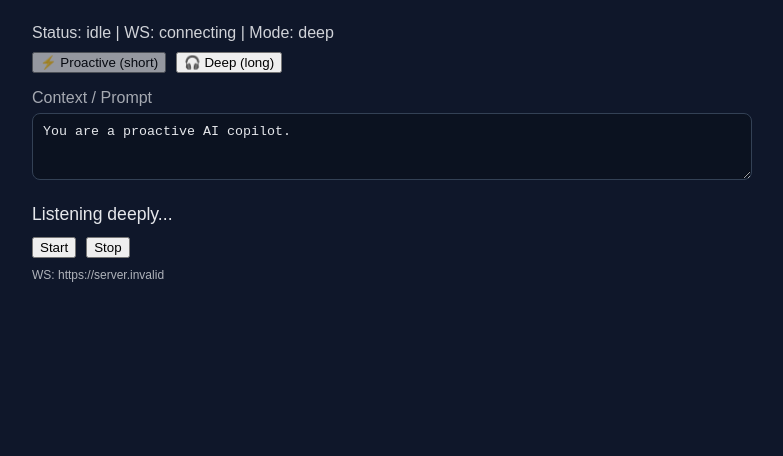
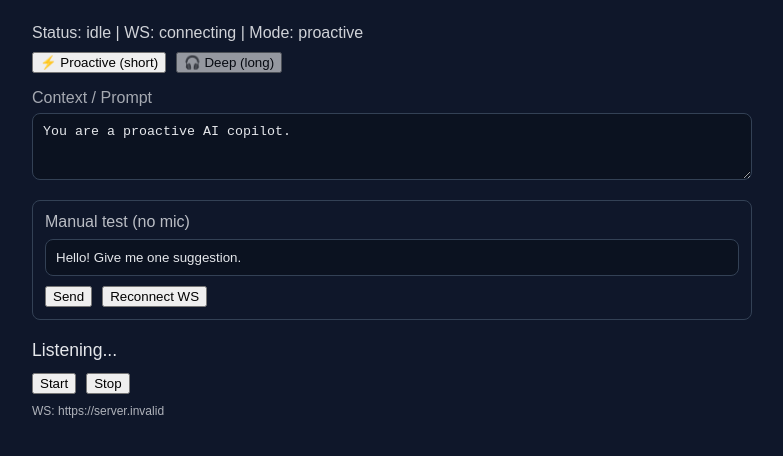
Before and after one commit to hosseinayoubi/aico, a React (Vite) app in the folder frontend/: page / in a window 1280 px wide. Shown: the top 456 px of the page, without its empty margins (248-1031 px from the left). Built offline with nearby package versions, Linux system fonts and the light colour scheme; no server answers.

Commit message:
Update App.jsx

```diff
--- a/frontend/src/App.jsx
+++ b/frontend/src/App.jsx
@@ -8,11 +8,12 @@ function makeId() {
 }
 
 export default function App() {
-  const [status, setStatus] = useState("idle"); // idle | unsupported | listening | thinking | replying | ws_error
-  const [wsStatus, setWsStatus] = useState("disconnected"); // disconnected | connecting | connected | reconnecting
+  const [status, setStatus] = useState("idle");
+  const [wsStatus, setWsStatus] = useState("disconnected");
   const [reply, setReply] = useState("");
   const [systemPrompt, setSystemPrompt] = useState("You are a proactive AI copilot.");
-  const [mode, setMode] = useState("deep"); // deep | proactive
+  const [mode, setMode] = useState("proactive");
+  const [testText, setTestText] = useState("Hello! Give me one suggestion.");
 
   const recognitionRef = useRef(null);
   const wsRef = useRef(null);
@@ -30,47 +31,44 @@ export default function App() {
 
   function connectWS() {
     if (!WS_URL) {
+      console.log("❌ Missing VITE_WS_URL");
       setWsStatus("ws_error");
       setStatus("ws_error");
       return;
     }
 
-    // if already open/connecting, skip
     const cur = wsRef.current;
-    if (cur && (cur.readyState === WebSocket.OPEN || cur.readyState === WebSocket.CONNECTING)) {
-      return;
-    }
+    if (cur && (cur.readyState === WebSocket.OPEN || cur.readyState === WebSocket.CONNECTING)) return;
 
-    setWsStatus((prev) => (prev === "connected" ? "connected" : "connecting"));
+    console.log("🔌 Connecting WS to:", WS_URL);
+    setWsStatus("connecting");
 
     const ws = new WebSocket(WS_URL);
     wsRef.current = ws;
 
     ws.onopen = () => {
+      console.log("✅ WS open");
       cleanupReconnectTimer();
       setWsStatus("connected");
     };
 
     ws.onmessage = (evt) => {
+      console.log("📥 WS message:", evt.data);
+
       try {
         const msg = JSON.parse(evt.data || "{}");
 
-        if (msg.type === "status") {
-          // optional: show model somewhere later
-          return;
-        }
+        if (msg.type === "status") return;
 
         if (msg.type === "reply") {
-          // ignore old replies if requestId doesn't match last request
           if (msg.requestId && msg.requestId !== lastRequestIdRef.current) return;
-
           setReply(msg.reply || "");
           setStatus("replying");
           return;
         }
 
         if (msg.type === "error") {
-          console.error("WS error:", msg);
+          console.error("WS error payload:", msg);
           setStatus("backend_error");
           setReply("Backend error. Check Railway logs.");
           return;
@@ -80,24 +78,26 @@ export default function App() {
       }
     };
 
-    ws.onerror = () => {
+    ws.onerror = (e) => {
+      console.log("❌ WS error", e);
       setWsStatus("ws_error");
       setStatus("ws_error");
     };
 
     ws.onclose = () => {
+      console.log("⚠️ WS closed → reconnecting...");
       setWsStatus("reconnecting");
 
       cleanupReconnectTimer();
-      reconnectTimerRef.current = setTimeout(() => {
-        connectWS();
-      }, 1200);
+      reconnectTimerRef.current = setTimeout(() => connectWS(), 1200);
     };
   }
 
-  function sendToBackend(spokenText) {
+  function sendToBackend(text) {
     const ws = wsRef.current;
+
     if (!ws || ws.readyState !== WebSocket.OPEN) {
+      console.log("⚠️ WS not open, reconnecting...");
       setReply("WebSocket not connected. Reconnecting...");
       setStatus("ws_error");
       connectWS();
@@ -107,23 +107,22 @@ export default function App() {
     const requestId = makeId();
     lastRequestIdRef.current = requestId;
 
+    console.log("📤 sending to WS:", { text, mode, requestId });
+
     setStatus("thinking");
-
     ws.send(
       JSON.stringify({
         type: "chat",
-        text: spokenText,
+        text,
         system: systemPrompt,
-        mode, // deep or proactive
+        mode,
         requestId,
       })
     );
   }
 
   useEffect(() => {
-    // init WS
     connectWS();
-
     return () => {
       cleanupReconnectTimer();
       try {
@@ -134,10 +133,10 @@ export default function App() {
   }, []);
 
   useEffect(() => {
-    // init SpeechRecognition
     const SR = window.SpeechRecognition || window.webkitSpeechRecognition;
 
     if (!SR) {
+      console.log("❌ SpeechRecognition unsupported");
       setStatus("unsupported");
       return;
     }
@@ -147,19 +146,20 @@ export default function App() {
     rec.continuous = true;
     rec.interimResults = false;
 
+    rec.onstart = () => console.log("🎤 recognition started");
+    rec.onend = () => console.log("🎤 recognition ended");
+
     rec.onresult = (e) => {
       const spoken = e.results[e.results.length - 1][0].transcript;
+      console.log("🎤 onresult fired:", spoken);
+
       if (!spoken || !spoken.trim()) return;
-
-      // send via WS
       sendToBackend(spoken);
     };
 
-    rec.onerror = () => setStatus("idle");
-    rec.onend = () => {
-      // اگر کاربر Stop نزده باشه، بعضی مرورگرها خودکار end می‌زنن
-      // ما status رو همون listening نگه نمی‌داریم که گیج نشه
-      // کاربر با Start دوباره فعالش می‌کنه
+    rec.onerror = (err) => {
+      console.log("🎤 Speech error:", err);
+      setStatus("idle");
     };
 
     recognitionRef.current = rec;
@@ -170,38 +170,52 @@ export default function App() {
       <StatusBar status={status} wsStatus={wsStatus} mode={mode} />
 
       <div style={{ display: "flex", gap: 10, margin: "10px 0 16px" }}>
-        <button
-          onClick={() => {
-            setMode("proactive");
-            setReply("");
-          }}
-          style={{
-            opacity: mode === "proactive" ? 1 : 0.6,
-          }}
-        >
+        <button onClick={() => setMode("proactive")} style={{ opacity: mode === "proactive" ? 1 : 0.6 }}>
           ⚡ Proactive (short)
         </button>
-
-        <button
-          onClick={() => {
-            setMode("deep");
-            setReply("");
-          }}
-          style={{
-            opacity: mode === "deep" ? 1 : 0.6,
-          }}
-        >
+        <button onClick={() => setMode("deep")} style={{ opacity: mode === "deep" ? 1 : 0.6 }}>
           🎧 Deep (long)
         </button>
       </div>
 
       <ChatBox systemPrompt={systemPrompt} setSystemPrompt={setSystemPrompt} />
 
-      <SuggestionPanel text={reply || (mode === "deep" ? "Listening deeply..." : "Listening...")} />
+      <div style={{ margin: "12px 0", padding: 12, border: "1px solid #334155", borderRadius: 8 }}>
+        <div style={{ opacity: 0.8, marginBottom: 8 }}>Manual test (no mic)</div>
+        <input
+          value={testText}
+          onChange={(e) => setTestText(e.target.value)}
+          style={{
+            width: "100%",
+            padding: 10,
+            background: "#0b1220",
+            color: "#e5e7eb",
+            border: "1px solid #334155",
+            borderRadius: 8,
+            outline: "none",
+            boxSizing: "border-box",
+          }}
+        />
+        <div style={{ display: "flex", gap: 10, marginTop: 10 }}>
+          <button onClick={() => sendToBackend(testText)}>Send</button>
+          <button
+            onClick={() => {
+              console.log("🔄 reconnect clicked");
+              try { wsRef.current?.close(); } catch {}
+              connectWS();
+            }}
+          >
+            Reconnect WS
+          </button>
+        </div>
+      </div>
+
+      <SuggestionPanel text={reply || "Listening..."} />
 
       <div style={{ display: "flex", gap: 10, marginTop: 12 }}>
         <button
           onClick={() => {
+            console.log("▶️ Start clicked");
             connectWS();
             recognitionRef.current?.start();
             setStatus("listening");
@@ -212,6 +226,7 @@ export default function App() {
 
         <button
           onClick={() => {
+            console.log("⏹ Stop clicked");
             recognitionRef.current?.stop();
             setStatus("idle");
           }}
```
